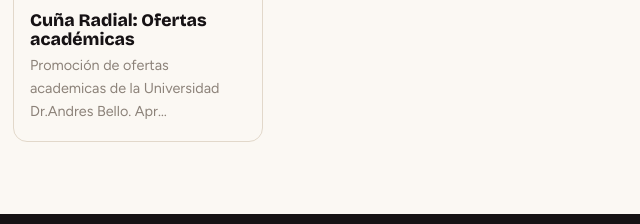
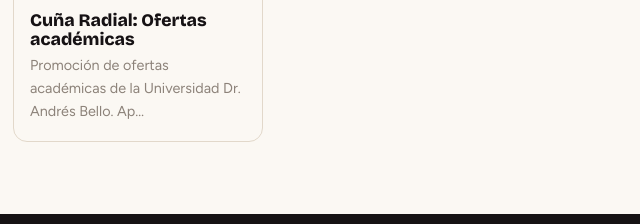
Before and after one commit to TALLER-LIBRE-PORTAFOLIO-DIGITAL/TALLER-LIBRE, a plain HTML site: page index.html in a window 1280 px wide. Shown: the part 2439-2663 px from the top of the page, 637-1277 px from the left. Drawn offline with nearby package versions, Linux system fonts and the light colour scheme.

Commit message:
Update index.html

```diff
--- a/index.html
+++ b/index.html
@@ -256,19 +256,19 @@ const MIEMBROS = [
 ];
 const COLORES = {GIMP:"#C6A15B",Inkscape:"#D9BF8A",Audacity:"#B98A93",OpenShot:"#E3CFA6"};
 // tipo: imagen | audio | video. Para audio pon la ruta del MP3; para video, la URL embed (YouTube/Drive) o ruta.
-const TRABAJOS = [
+  const TRABAJOS = [
   {t:"El tiempo cura todo",cat:"GIMP",tipo:"imagen",img:"img/tiempo-cura-todo.jpg",autor:"Carlos Martínez",d:"Ilustración con efectos de luz neón y texto, armada por capas. Aprendimos modos de fusión y brillo.",link:"img/tiempo-cura-todo.jpg"},
   {t:"Doble exposición: Ánima",cat:"GIMP",tipo:"imagen",img:"img/doble-exposicion.jpg",pos:"center 30%",autor:"Jorge Aguillón",d:"Retrato fusionado con un bosque mediante máscaras de capa. Aprendimos a combinar dos fotografías.",link:"img/doble-exposicion.jpg"},
   {t:"Mirada cósmica",cat:"GIMP",tipo:"imagen",img:"img/mirada-cosmica.jpg",autor:"Jorge Aguillón",d:"Fotomontaje de un ojo con una galaxia en la pupila. Aprendimos selecciones y composición.",link:"img/mirada-cosmica.jpg"},
   {t:"Dibujo vectorial",cat:"Inkscape",tipo:"imagen",img:"img/dibujo.svg",pos:"center top",autor:"Ely Saravia",d:"Ilustración vectorial hecha con formas y trazados. Aprendimos a trabajar con nodos y colores.",link:"img/dibujo.svg"},
   {t:"Diseño vectorial",cat:"Inkscape",tipo:"imagen",img:"img/inkscape-jorge.svg",pos:"center top",autor:"Jorge Aguillón",d:"Diseño vectorial en Inkscape. Aprendimos a construir gráficos que no pierden calidad al escalar.",link:"img/inkscape-jorge.svg"},
   {t:"Composición vectorial: Lámina",cat:"Inkscape",tipo:"imagen",img:"img/Lamina2Zoila_Alejo.svg",pos:"center top",autor:"Zoila Alejo",d:"Composición gráfica desarrollada en Inkscape. Aprendimos a estructurar elementos vectoriales, tipografía y color.",link:"img/Lamina2Zoila_Alejo.svg"},
-  {t:"Cartel: La invasión invisible",cat:"Inkscape",tipo:"documento",img:"img/invasion invisible.png",pos:"center top",autor:"Ali Hernández",d:"Cartel informativo diseñado con gráficos vectoriales. Aprendimos maquetación, jerarquía visual y exportación vectorial.",link:"img/cartel_la_invasion_invisible_editable (2).pdf"},
+  {t:"Cartel: La invasión invisible",cat:"Inkscape",tipo:"imagen",img:"img/invasion invisible.png",pos:"center top",autor:"Ali Hernández",d:"Cartel informativo diseñado con gráficos vectoriales. Aprendimos maquetación, jerarquía visual y exportación vectorial.",link:"img/cartel_la_invasion_invisible_editable (2).pdf"},
   {t:"Cuña radial: Ofertas académicas",cat:"Audacity",tipo:"audio",src:"audio/cuna-radial-ofertas-academicas.mp3",dur:"5:00",autor:"Carlos Martínez, Zoila Alejo, Ely Saravia, Ali Hernández y Jorge Aguillón",d:"Cuña radial con voz y música de fondo. Aprendimos a mezclar pistas y ajustar volumen.",link:"audio/cuna-radial-ofertas-academicas.mp3"},
   {t:"El Carnaval de San Miguel: reportaje",cat:"Audacity",tipo:"audio",src:"audio/carnaval-san-miguel-reportaje.mp3",dur:"5:47",autor:"Moisés Escalante y Ely Saravia",d:"Reportaje de audio sobre el carnaval. Aprendimos a cortar, ordenar y limpiar grabaciones.",link:"audio/carnaval-san-miguel-reportaje.mp3"},
   {t:"Video navideño (versión final)",cat:"OpenShot",tipo:"video",src:"video/video-navideno-5min-final.mp4",img:"img/poster-video-navideno-final.jpg",dur:"5:00",autor:"Ali Hernández",d:"Versión final de 5 minutos con ajustes de edición y exportación para web.",link:"video/video-navideno-5min-final.mp4"},
-  {t:"Cuña Radial: Ofertas académicas",cat:"OpenShot",tipo:"video",src:"video/Cuna_Radial_UNAB.mp4  ",img:"img/miniatura_ofertas_academicas.png",dur:"5:01",autor:"Carlos Martínez, Zoila Alejo, Ely Saravia, Ali Hernández y Jorge Aguillón",d:"Promoción de ofertas academicas de la Universidad Dr.Andres Bello. Aprendimos mezclar video y audio en OpenShot",link:"video/Cuna_Radial_UNAB.mp4"}];
-
+  {t:"Cuña Radial: Ofertas académicas",cat:"OpenShot",tipo:"video",src:"video/Cuna_Radial_UNAB.mp4",img:"img/miniatura_ofertas_academicas.png",dur:"5:01",autor:"Carlos Martínez, Zoila Alejo, Ely Saravia, Ali Hernández y Jorge Aguillón",d:"Promoción de ofertas académicas de la Universidad Dr. Andrés Bello. Aprendimos a mezclar video y audio en OpenShot.",link:"video/Cuna_Radial_UNAB.mp4"}
+];
 /* Navegacion*/
 document.getElementById("navNombre").textContent = EQUIPO;
 document.getElementById("heroNombre").textContent = EQUIPO;
```
